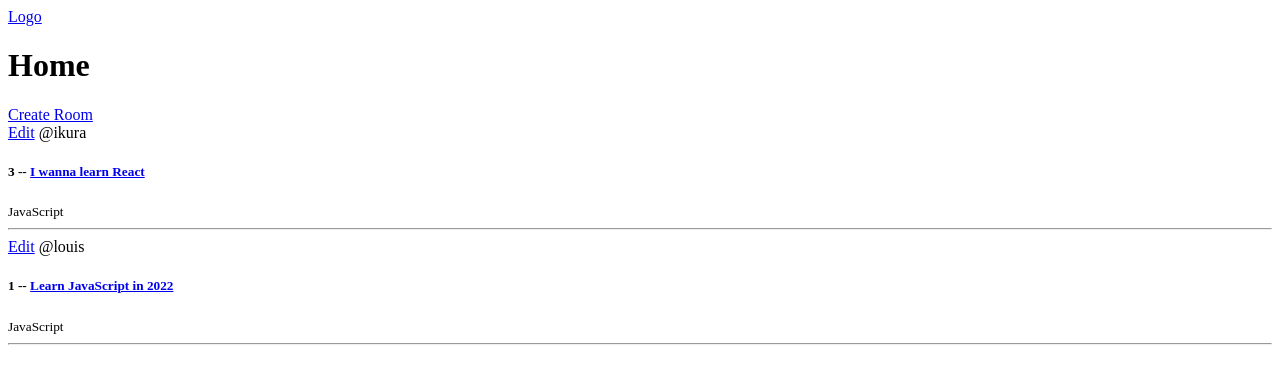
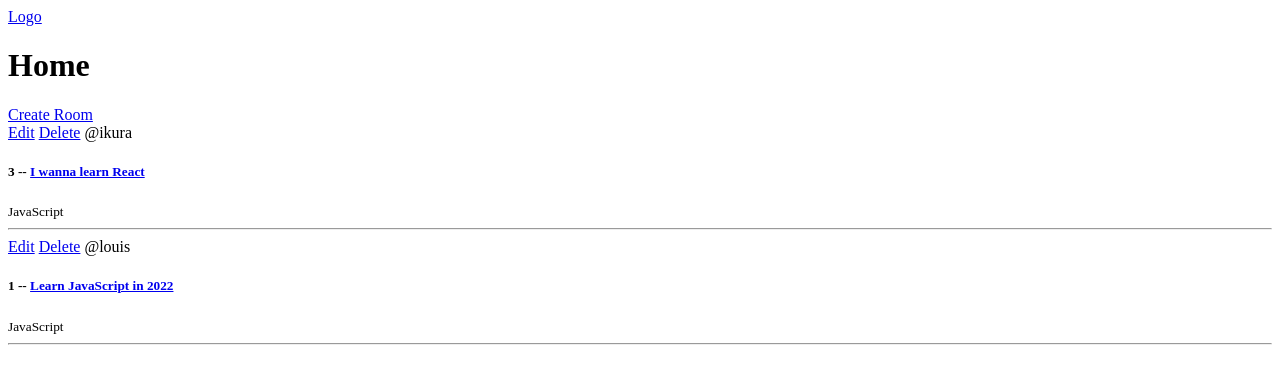
Before and after one commit to louiskwt/studybuddy, a Django app: page / in a window 1280 px wide. Shown: the top 384 px of the page. Run offline with Django 3.2, Linux system fonts and the light colour scheme; data comes from the database, SQL or seed files in the repository; both versions use the stored data as it was after the commit.

Commit message:
finish delete method

```diff
--- a/base/templates/base/home.html
+++ b/base/templates/base/home.html
@@ -9,6 +9,7 @@
 
             <div>
                 <a href="{% url 'update-room' room.id %}">Edit</a>
+                <a href="{% url 'delete-room'  room.id %}">Delete</a>
                 <span>@{{ room.host.username }}</span>
                 <h5>{{ room.id }} -- <a href="{% url 'room' room.id %}">{{ room.name }}</a></h5>
                 <small>{{ room.topic.name }}</small>
--- a/base/urls.py
+++ b/base/urls.py
@@ -6,4 +6,5 @@ urlpatterns = [
     path('room_page/<str:pk>/', views.room, name="room"),
     path('create-room/', views.createRoom, name="create-room"),
     path('update-room/<str:pk>/', views.updateRoom, name="update-room"),
+    path('delete-room/<str:pk>/', views.deleteRoom, name="delete-room"),
 ]
--- a/base/views.py
+++ b/base/views.py
@@ -47,3 +47,10 @@ def updateRoom(request, pk):
 
     context = {'form': form}
     return render(request, 'base/room_form.html', context)
+
+def deleteRoom(request, pk):
+    room = Room.objects.get(id=pk)
+    if request.method == 'POST':
+        room.delete()
+        return redirect('home')
+    return render(request, 'base/delete.html', {'obj': room})
```
Also changed, not shown: base/templates/base/delete.html (added, +13 -0 lines), db.sqlite3.
